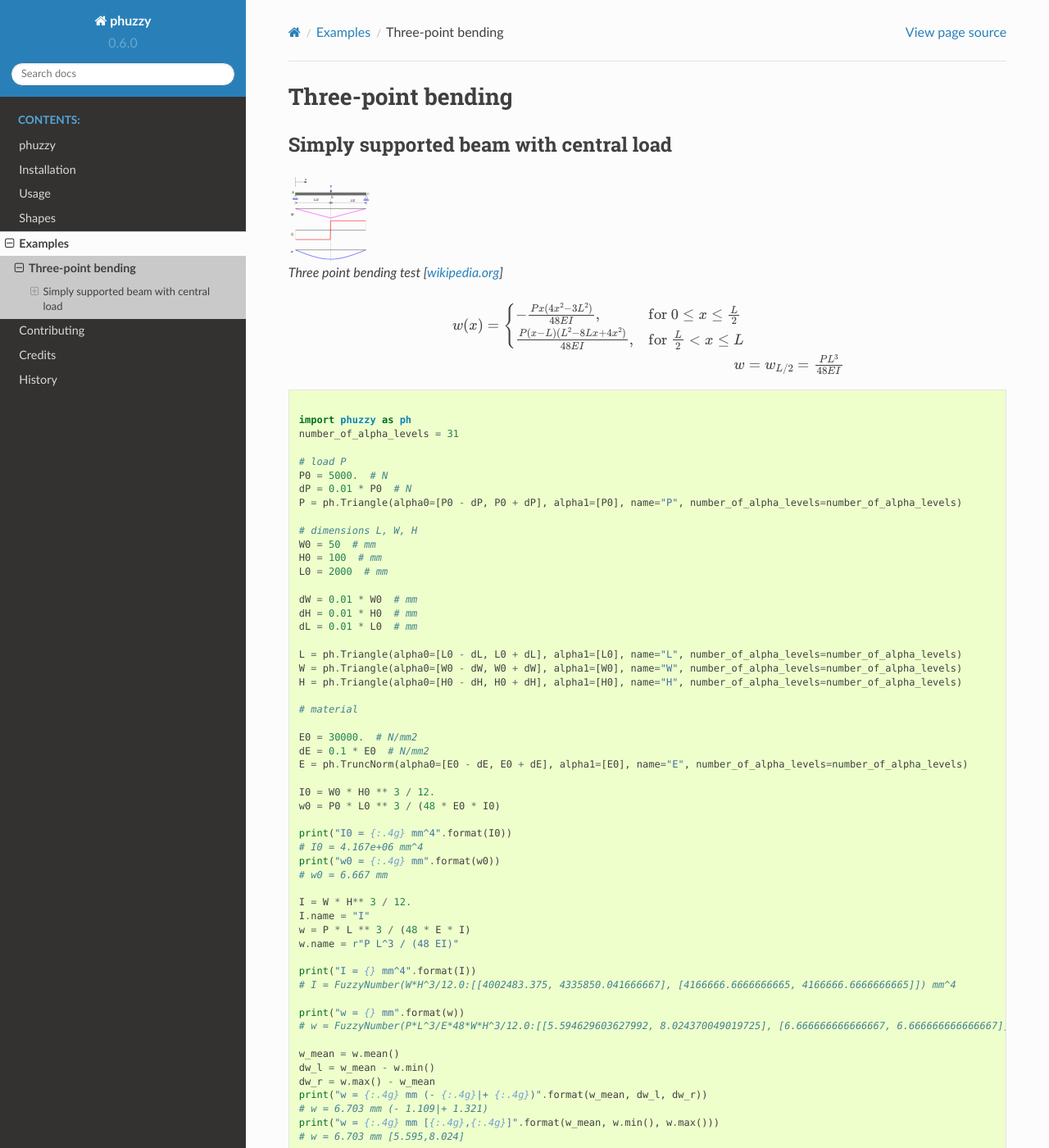
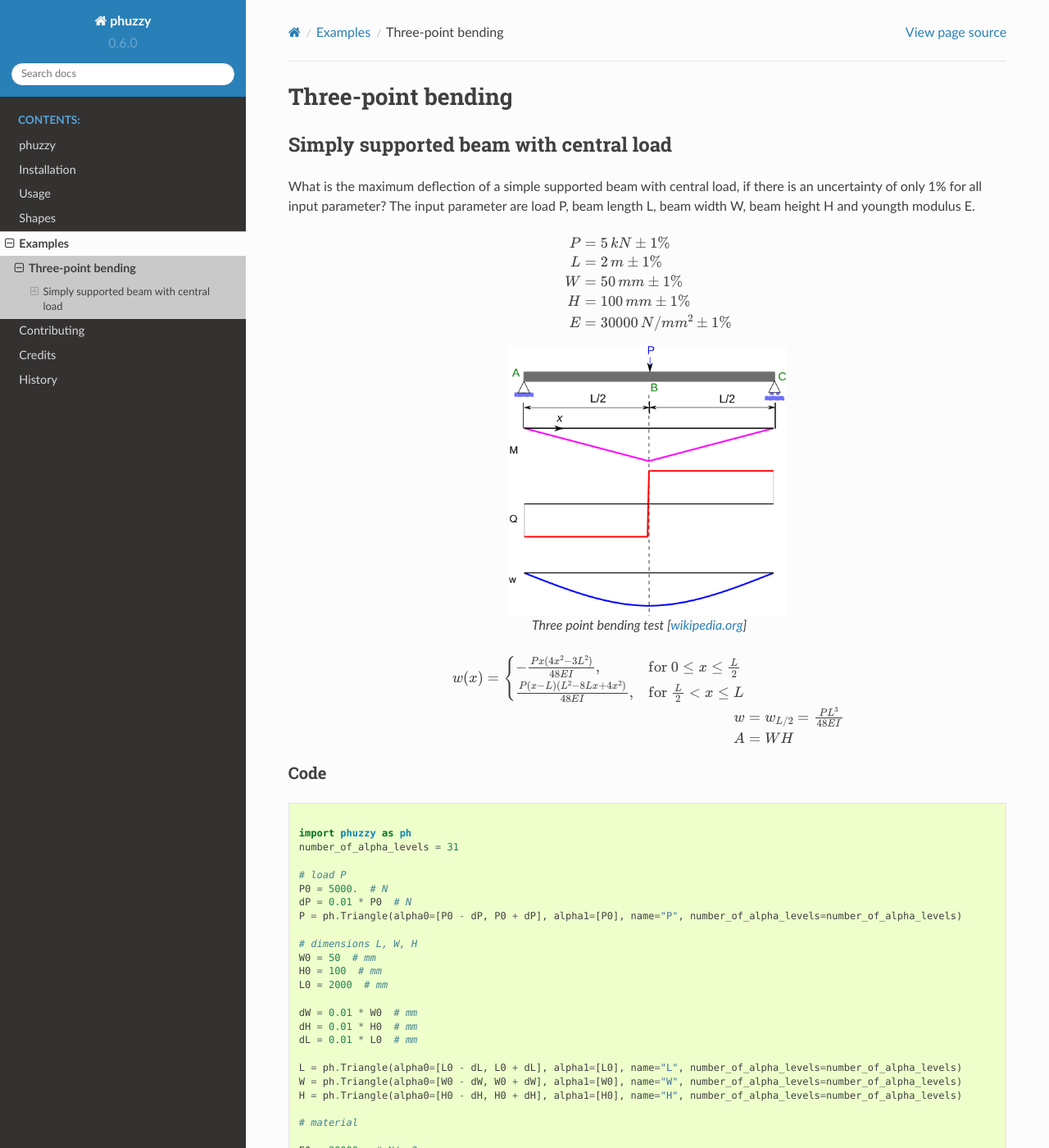
Before and after one commit to lepy/phuzzy, a Sphinx documentation site: the page built from docs/examples/ssb/ssb.rst, in a window 1280 px wide and 1400 px high. Shown: the whole window at 82% size. Built offline with Sphinx 7.4.7 and the Read the Docs theme 2.0.0, drawn with Linux system fonts in a browser that asks for light colours; formulas are drawn with MathJax 3; pages that are not in the unit, such as notebooks, are missing from menus.

Commit message:
update example ssb

```diff
--- a/docs/examples/ssb/ssb.rst
+++ b/docs/examples/ssb/ssb.rst
@@ -4,9 +4,24 @@ Three-point bending
 Simply supported beam with central load
 ---------------------------------------
 
+What is the maximum deflection of a simple supported beam with central load, if there is an uncertainty of only 1% for all input parameter?
+The input parameter are load P, beam length L, beam width W, beam height H and youngth modulus E.
 
-.. figure:: SimpSuppBeamPointLoad.svg
-    :scale: 20 %
+.. math::
+
+    P &= 5\, kN \pm 1\%
+
+    L &= 2\, m \pm 1\%
+
+    W &= 50\, mm \pm 1\%
+
+    H &= 100\, mm \pm 1\%
+
+    E &= 30000\, N/mm^2 \pm 1\%
+
+.. figure:: SimpSuppBeamPointLoad.png
+    :scale: 70 %
+    :align: center
     :alt: three point bending test
 
     Three point bending test [`wikipedia.org <https://en.wikipedia.org/wiki/Euler%E2%80%93Bernoulli_beam_theory#Three-point_bending>`_]
@@ -17,6 +32,12 @@ Simply supported beam with central load
 
     w &= w_{L/2} = \tfrac  {PL^{3}}{48EI}
 
+    A &= WH
+
+
+Code
+^^^^
+
 .. literalinclude:: ssb.py
     :language: python
     :lines: 2-56
@@ -25,6 +46,7 @@ Parameter
 ^^^^^^^^^
 
 .. figure:: ssb_parameter.png
+    :align: center
     :scale: 90 %
     :alt: ssb parameter
 
@@ -34,6 +56,7 @@ Results
 ^^^^^^^
 
 .. figure:: ssb.png
+    :align: center
     :scale: 90 %
     :alt: three point bending test results
 
```
Also changed, not shown: docs/examples/ssb/SimpSuppBeamPointLoad.png (added), docs/examples/ssb/SimpSuppBeamPointLoad.svg (deleted).
